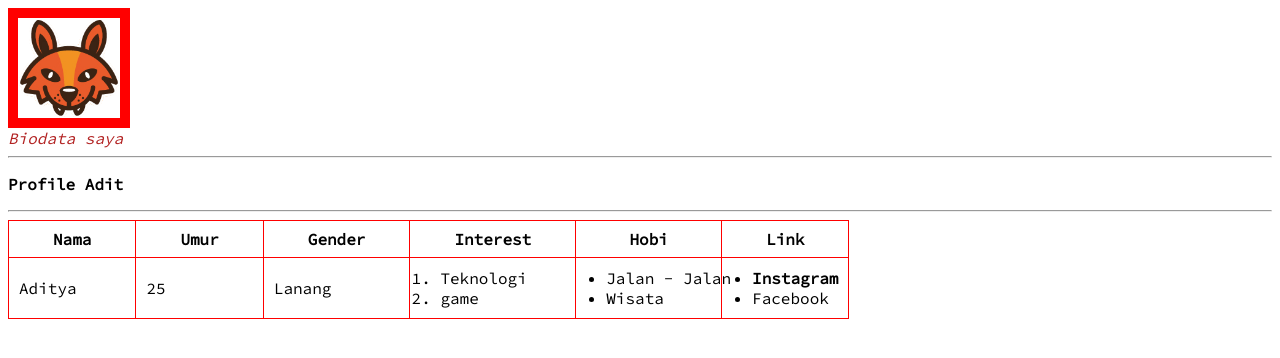
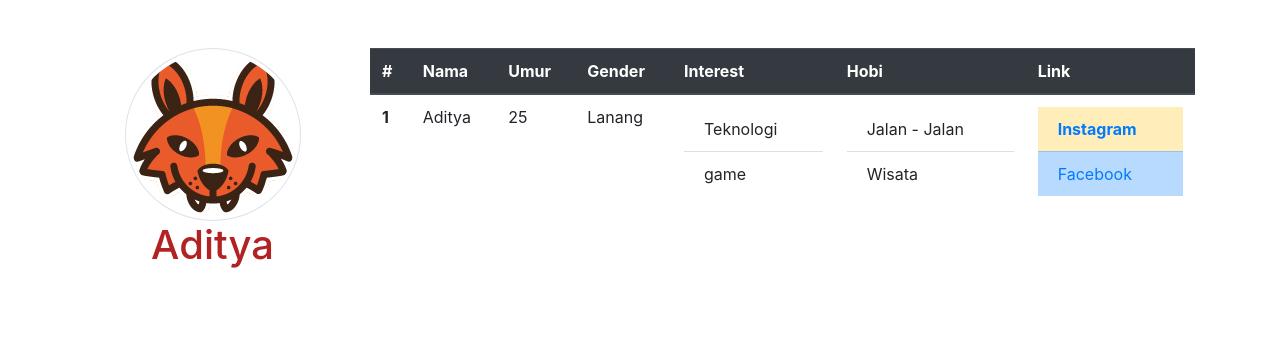
Before and after one commit to adit-94/hacktiv8-latihan, a plain HTML site: page index.html in a window 1280 px wide. Drawn offline with nearby package versions, Linux system fonts and the light colour scheme.

Commit message:
latihan-framework-bootstrap

```diff
--- a/index.html
+++ b/index.html
@@ -1,61 +1,81 @@
 <html>
+
 <head>
   <title>
     Profile Saya
   </title>
   <link rel="icon" href="icon.png">
-    <link rel="stylesheet" href="assets/style.css">
+  <!-- <link rel="stylesheet" href="assets/style.css"> -->
   <link href="https://fonts.googleapis.com/css?family=Source+Code+Pro&display=swap" rel="stylesheet">
+  <link rel="stylesheet" href="https://stackpath.bootstrapcdn.com/bootstrap/4.3.1/css/bootstrap.min.css"
+    integrity="sha384-ggOyR0iXCbMQv3Xipma34MD+dH/1fQ784/j6cY/iJTQUOhcWr7x9JvoRxT2MZw1T" crossorigin="anonymous">
 </head>
 
 <body>
-    <div class="profile-photo">
-      <img height="100px" src="fox.png" alt="hacktiv8" >
+  <div class="container">
+    <div class="row py-sm-5">
+      <div class="col-sm-3 text-center">
+        <img class="img-thumbnail rounded-circle" height="100px" src="fox.png" alt="hacktiv8" />
+        <h1 class="display-5" style="color:firebrick">Aditya</h1>
       </div>
-
-    <br>
-
-    <em style="color:firebrick"> Biodata saya</em>
-    <hr> <!--   ini untuk garis dan spasi -->
-
-    <p><b>Profile Adit</b> </p>
-<hr>
-    <table class="profile-data" >
-      <thead>
-        <th>Nama</th>
-        <th>Umur</th>
-        <th>Gender</th>
-        <th>Interest</th>
-        <th>Hobi</th>
-        <th>Link</th>
+      <div class="col-sm-9 table-responsive">
+        <table class="table">
+          <thead class="thead-dark">
+            <th scope="col">#</th>
+            <th scope="col">Nama</th>
+            <th scope="col">Umur</th>
+            <th scope="col">Gender</th>
+            <th scope="col">Interest</th>
+            <th scope="col">Hobi</th>
+            <th scope="col">Link</th>
           </thead>
+          <tbody>
             <tr>
+              <th scope="row">1</th>
               <td>Aditya </td>
               <td>25</td>
               <td>Lanang</td>
 
               <td>
-          <ol>
-            <li>Teknologi</li>
-            <li>game</li>
-          </ol>
+                <ul class="list-group list-group-flush">
+                  <li class="list-group-item">Teknologi</li>
+                  <li class="list-group-item">game</li>
+                </ul>
               </td>
               <td>
-          <ul>
-            <li>Jalan - Jalan</li>
-            <li>Wisata</li>
+                <ul class="list-group list-group-flush">
+                  <li class="list-group-item">Jalan - Jalan</li>
+                  <li class="list-group-item">Wisata</li>
                 </ul>
               </td>
 
               <td>
-          <ul>
-               <li><a href="https://www.instagram.com/aditya_nanda.94/" target="_blank"><b>Instagram</b> </a></li>
-               <li><a href="https://www.facebook.com/aditya.np.94" target="_blank">Facebook </a></li>
+                <ul class="list-group list-group-flush">
+                  <li class="list-group-item list-group-item-warning"><a
+                      href="https://www.instagram.com/aditya_nanda.94/" target="_blank"><b>Instagram</b> </a></li>
+                  <li class="list-group-item list-group-item-primary"><a href="https://www.facebook.com/aditya.np.94" target="_blank">Facebook
+                    </a>
+                  </li>
                 </ul>
               </td>
             </tr>
+          </tbody>
 
         </table>
+      </div>
+    </div>
+  </div>
 
+
+  <script src="https://code.jquery.com/jquery-3.3.1.slim.min.js"
+    integrity="sha384-q8i/X+965DzO0rT7abK41JStQIAqVgRVzpbzo5smXKp4YfRvH+8abtTE1Pi6jizo" crossorigin="anonymous">
+  </script>
+  <script src="https://cdnjs.cloudflare.com/ajax/libs/popper.js/1.14.7/umd/popper.min.js"
+    integrity="sha384-UO2eT0CpHqdSJQ6hJty5KVphtPhzWj9WO1clHTMGa3JDZwrnQq4sF86dIHNDz0W1" crossorigin="anonymous">
+  </script>
+  <script src="https://stackpath.bootstrapcdn.com/bootstrap/4.3.1/js/bootstrap.min.js"
+    integrity="sha384-JjSmVgyd0p3pXB1rRibZUAYoIIy6OrQ6VrjIEaFf/nJGzIxFDsf4x0xIM+B07jRM" crossorigin="anonymous">
+  </script>
 </body>
+
 </html>
```
Also changed, not shown: backup latihan/index.html (added, +61 -0 lines), backup latihan/backu.txt (renamed from backu.txt). Lines whose indentation alone changed are shown as unchanged.
